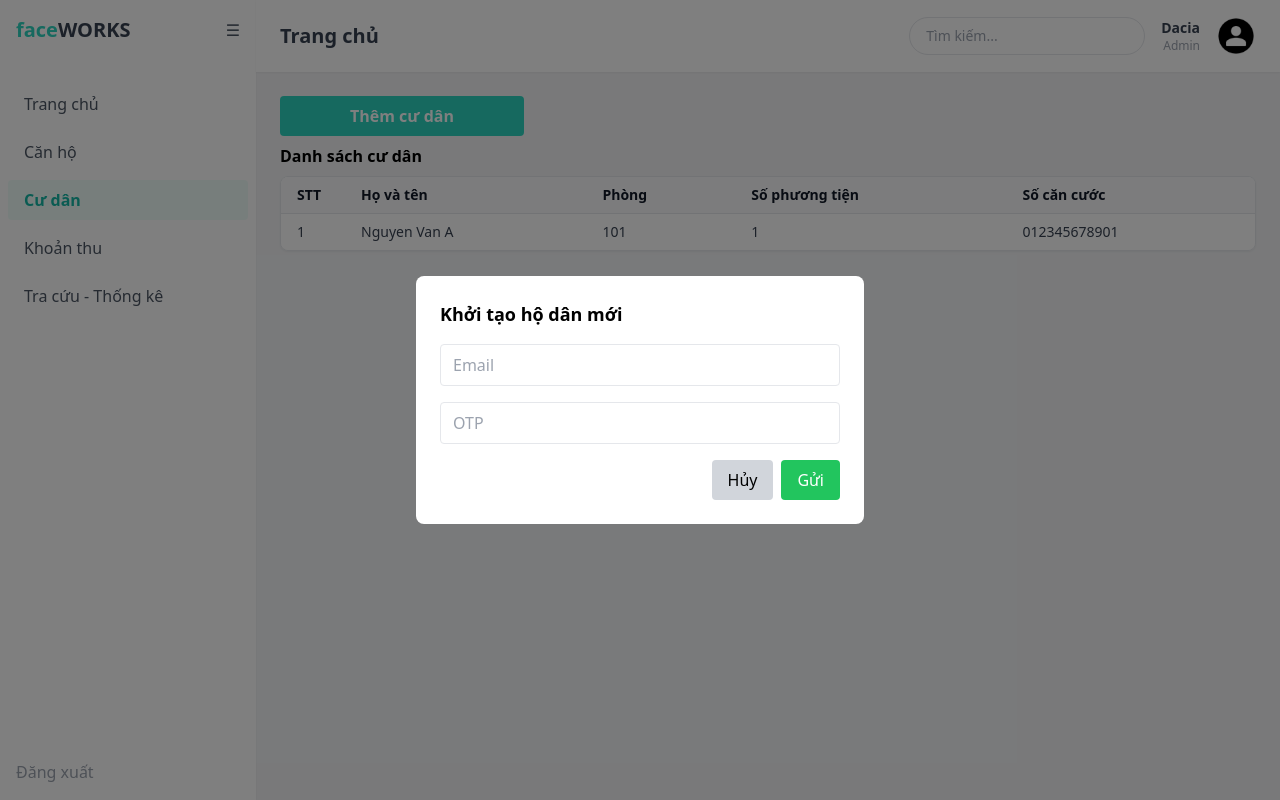
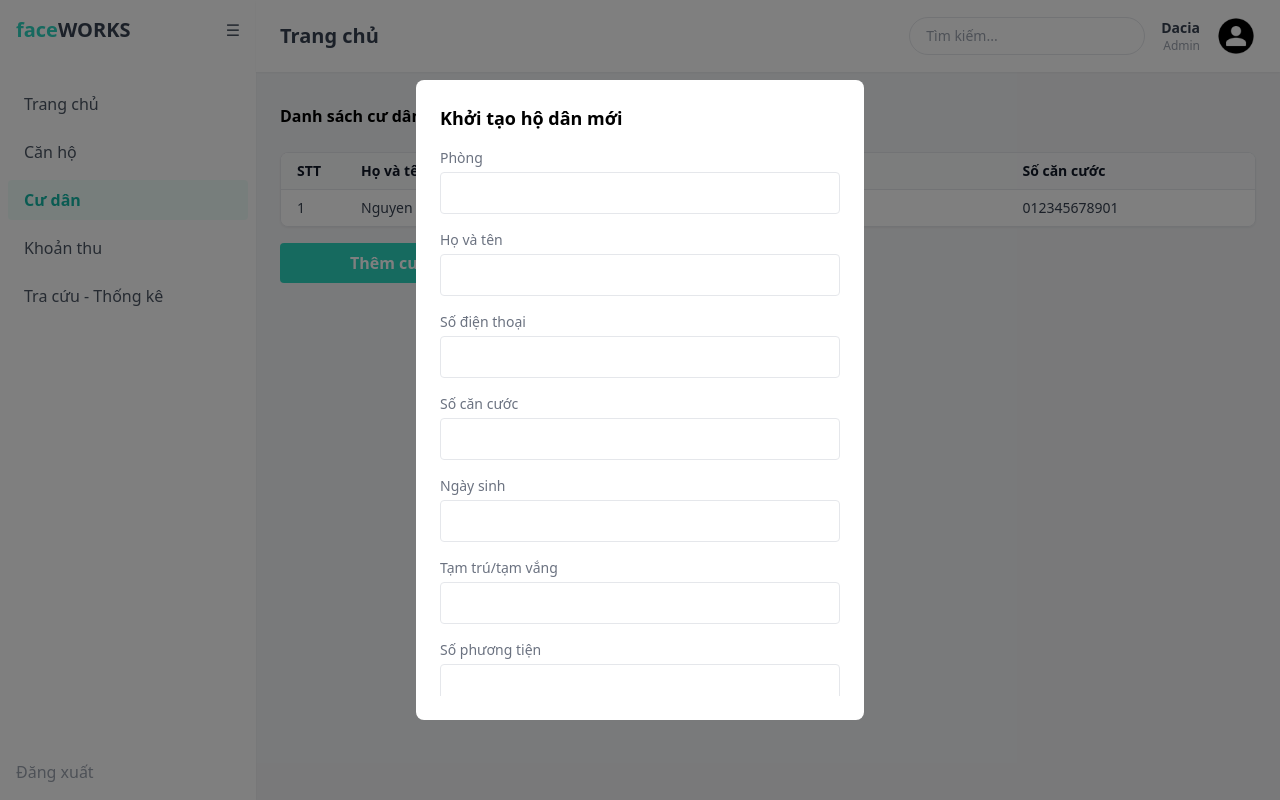
Before and after one commit to dinhthigaamer/Blue-Moon---BTL-CNPM, a React (Vite) app in the folder Front_end/: page /cu_dan in a window 1280 px wide. Both pictures are taken after a click on the button "Thêm cư dân". Built offline with nearby package versions, Linux system fonts and the light colour scheme.

Commit message:
thêm phần gọi API - chưa test

```diff
--- a/Front_end/package.json
+++ b/Front_end/package.json
@@ -10,6 +10,7 @@
     "preview": "vite preview"
   },
   "dependencies": {
+    "axios": "^1.13.2",
     "react": "^19.2.0",
     "react-dom": "^19.2.0",
     "react-router-dom": "^7.11.0"
--- /dev/null
+++ b/Front_end/src/api/authAPI.js
@@ -0,0 +1,17 @@
+import axiosClient from "./axiosClient"
+
+let authAPI = {}
+
+authAPI.register = async function (user) {
+    return axiosClient.post("/auth/register", user)
+};
+
+authAPI.login = async function (user) {
+    return axiosClient.post("/auth/login", user)
+};
+
+authAPI.getMe = async function () {
+    return axiosClient.get("/auth/me")
+};
+
+export default authAPI;
--- /dev/null
+++ b/Front_end/src/api/axiosClient.js
@@ -0,0 +1,25 @@
+import axios from "axios";
+
+const axiosClient = axios.create({
+    baseURL: "http://localhost:8080/api", // URL backend
+    headers: {
+        "Content-Type": "application/json"
+    }
+});
+
+// 👉 Tự động gắn token vào mọi request
+axiosClient.interceptors.request.use(
+    (config) => {
+        const token = localStorage.getItem("accessToken");
+        // hoặc sessionStorage
+
+        if (token) {
+            config.headers.Authorization = `Bearer ${token}`;
+        }
+
+        return config;
+    },
+    (error) => Promise.reject(error)
+);
+
+export default axiosClient;
--- a/Front_end/src/pages/QLCuDan_CanHo/CanHo.jsx
+++ b/Front_end/src/pages/QLCuDan_CanHo/CanHo.jsx
@@ -11,6 +11,25 @@ export default function CanHo() {
         { label: "Số người", key: "residentCount" },
         { label: "Số phương tiện", key: "vehicleCount" },
     ]
+
+    const infor = [
+        { label: "Số phòng", key: "roomNumber" },
+        { label: "Chủ sở hữu", key: "ownerName" },
+        { label: "Số người", key: "residentCount" },
+        { label: "Số phương tiện", key: "vehicleCount" },
+    ]
+
+    const [canHo, setCanHo] = useState({
+        "roomNumber": "203",
+        "ownerName": "Nguyễn Văn A",
+        "residentCount": 0,
+        "vehicleCount": 0
+    });
+
+    const handleChange = (e) => {
+        const { name, value } = e.target;
+        setCanHo((prev) => ({ ...prev, [name]: value }));
+    };
 
     const data = [
         {
@@ -28,13 +47,7 @@ export default function CanHo() {
     };
 
     return (
-        <div className="min-h-screen flex flex-col">
-            <button
-                className="w-1/4 bg-teal-400 hover:bg-teal-500 text-white font-semibold py-2 rounded transition-colors"
-                onClick={handleClick}
-            >
-                Thêm căn hộ
-            </button>
+        <div className="min-h-screen flex flex-col space-y-4">
             <p className="font-semibold py-2">
                 Danh sách căn hộ
             </p>
@@ -42,26 +55,12 @@ export default function CanHo() {
                 columns={columns}
                 data={data}
             />
-            {/* <table class="border border-gray-400 border-collapse w-full">
-                <thead>
-                    <tr>
-                        <th class="border border-gray-400 px-4 py-2">Mã căn hộ</th>
-                        <th class="border border-gray-400 px-4 py-2">Chủ hộ</th>
-                        <th class="border border-gray-400 px-4 py-2">Số người ở</th>
-                        <th class="border border-gray-400 px-4 py-2">Số phương tiện</th>
-                        <th class="border border-gray-400 px-4 py-2">Tình trạng</th>
-                    </tr>
-                </thead>
-                <tbody>
-                    <tr>
-                        <td class="border border-gray-400 px-4 py-2 text-center">1</td>
-                        <td class="border border-gray-400 px-4 py-2">An</td>
-                        <td class="border border-gray-400 px-4 py-2 text-center">20</td>
-                        <td class="border border-gray-400 px-4 py-2">An</td>
-                        <td class="border border-gray-400 px-4 py-2 text-center">20</td>
-                    </tr>
-                </tbody>
-            </table> */}
+            <button
+                className="w-1/4 bg-teal-400 hover:bg-teal-500 text-white font-semibold py-2 rounded transition-colors"
+                onClick={handleClick}
+            >
+                Thêm căn hộ
+            </button>
 
             {isOpen && (
                 <div>
@@ -75,19 +74,20 @@ export default function CanHo() {
                     <div
                         className="fixed inset-0 flex items-center justify-center z-50"
                     >
-                        <div className="bg-white rounded-lg p-6 w-full max-w-md">
+                        <div className="bg-white rounded-lg p-6 w-full max-w-md max-h-[80vh] flex flex-col">
                             <h2 className="text-lg font-semibold mb-4">Khởi tạo hộ dân mới</h2>
-                            <form className="space-y-4">
-                                <input
-                                    type="text"
-                                    placeholder="Email"
-                                    className="border px-3 py-2 rounded w-full"
-                                />
-                                <input
-                                    type="text"
-                                    placeholder="OTP"
-                                    className="border px-3 py-2 rounded w-full"
-                                />
+                            <form className="space-y-4 overflow-y-auto">
+                                {
+                                    infor.map((item, index) => {
+                                        // console.log(item.key, cuDan[item.key] || "Không có");
+                                        return (<Input
+                                            label={item.label}
+                                            name={item.key}
+                                            value={canHo[item.key] || "Không có"}
+                                            onChange={handleChange}
+                                        />);
+                                    })
+                                }
                                 <div className="flex justify-end gap-2">
                                     <button
                                         type="button"
@@ -111,3 +111,15 @@ export default function CanHo() {
         </div>
     );
 }
+
+function Input({ label, ...props }) {
+    return (
+        <div>
+            <p className="text-sm text-gray-500 mb-1">{label}</p>
+            <input
+                {...props}
+                className="w-full border px-3 py-2 rounded"
+            />
+        </div>
+    );
+}
--- a/Front_end/src/pages/QLCuDan_CanHo/ChiTietCuDan.jsx
+++ b/Front_end/src/pages/QLCuDan_CanHo/ChiTietCuDan.jsx
@@ -1,5 +1,5 @@
 import { useParams, useNavigate } from "react-router-dom";
-import { useState } from "react";
+import { useState, useEffect } from "react";
 
 export default function ChiTietCuDan() {
     const { id } = useParams();
@@ -10,11 +10,11 @@ export default function ChiTietCuDan() {
     const infor = [
         { label: "Phòng", key: "roomNumber" },
         { label: "Họ và tên", key: "fullName" },
-        { label: "Số điện thoại", key: "phone" },
+        { label: "Số điện thoại", key: "phone", type: "tel" },
         { label: "Số căn cước", key: "cccd" },
-        { label: "Ngày sinh", key: "dateOfBirth" },
+        { label: "Ngày sinh", key: "dateOfBirth", type: "date" },
         { label: "Tạm trú/tạm vắng", key: "residenceStatus" },
-        { label: "Số phương tiện", key: "vehicleCount" },
+        { label: "Số phương tiện", key: "vehicleCount", type: "number" },
         { label: "Dân tộc", key: "ethnicity" },
         { label: "Tôn giáo", key: "religion" },
         { label: "Nghề nghiệp", key: "occupation" }
@@ -24,7 +24,13 @@ export default function ChiTietCuDan() {
         "fullName": "Nguyễn Văn A",
         "phone": "0123456789",
         "roomNumber": "A1-203",
+        "dateOfBirth": "2020-01-02"
     });
+
+    useEffect(() => {
+        if (!cuDan["dateOfBirth"])
+            setCuDan({ ...cuDan, "dateOfBirth": "2000-01-01" });
+    }, []);
 
     const handleChange = (e) => {
         const { name, value } = e.target;
@@ -92,7 +98,7 @@ export default function ChiTietCuDan() {
                             {
                                 infor.map((item, index) => {
                                     // console.log(item.key, cuDan[item.key] || "Không có");
-                                    return (<Info label={item.label} value={cuDan[item.key] || "Không có"} />);
+                                    return (<Info label={item.label} value={cuDan[item.key] || null} />);
                                 })
                             }
                         </div>
@@ -107,7 +113,8 @@ export default function ChiTietCuDan() {
                                     return (<Input
                                         label={item.label}
                                         name={item.key}
-                                        value={cuDan[item.key] || "Không có"}
+                                        value={cuDan[item.key] || null}
+                                        type={cuDan[item.type] || "text"}
                                         onChange={handleChange}
                                     />);
                                 })
--- a/Front_end/src/pages/QLCuDan_CanHo/CuDan.jsx
+++ b/Front_end/src/pages/QLCuDan_CanHo/CuDan.jsx
@@ -4,11 +4,46 @@ import MyTable from '../../components/MyTable';
 
 export default function CuDan() {
     const [isOpen, setIsOpen] = useState(false);
+    const [cuDan, setCuDan] = useState({
+        roomNumber: "",
+        fullName: "",
+        phone: "",
+        cccd: "",
+        dateOfBirth: "",
+        residenceStatus: "",
+        vehicleCount: "",
+        ethnicity: "",
+        religion: "",
+        occupation: ""
+    });
+
+    const handleChange = (e) => {
+        const { name, value, type } = e.target;
+
+        setCuDan(prev => ({
+            ...prev,
+            [name]: type === "number" ? Number(value) : value
+        }));
+    };
+
     const columns = [
         { label: "Họ và tên", key: "fullName" },
         { label: "Phòng", key: "roomNumber" },
         { label: "Số phương tiện", key: "vehicleCount" },
         { label: "Số căn cước", key: "cccd" },
+    ];
+
+    const infor = [
+        { label: "Phòng", key: "roomNumber" },
+        { label: "Họ và tên", key: "fullName" },
+        { label: "Số điện thoại", key: "phone", type: "tel" },
+        { label: "Số căn cước", key: "cccd" },
+        { label: "Ngày sinh", key: "dateOfBirth", type: "date" },
+        { label: "Tạm trú/tạm vắng", key: "residenceStatus" },
+        { label: "Số phương tiện", key: "vehicleCount", type: "number" },
+        { label: "Dân tộc", key: "ethnicity" },
+        { label: "Tôn giáo", key: "religion" },
+        { label: "Nghề nghiệp", key: "occupation" }
     ];
 
     const data = [
@@ -33,13 +68,7 @@ export default function CuDan() {
     };
 
     return (
-        <div className="min-h-screen flex flex-col">
-            <button
-                className="w-1/4 bg-teal-400 hover:bg-teal-500 text-white font-semibold py-2 rounded transition-colors"
-                onClick={handleClick}
-            >
-                Thêm cư dân
-            </button>
+        <div className="min-h-screen flex flex-col space-y-4 ">
             <p className="font-semibold py-2">
                 Danh sách cư dân
             </p>
@@ -47,6 +76,13 @@ export default function CuDan() {
                 columns={columns}
                 data={data}
             />
+
+            <button
+                className="w-1/4 bg-teal-400 hover:bg-teal-500 text-white font-semibold py-2 rounded transition-colors"
+                onClick={handleClick}
+            >
+                Thêm cư dân
+            </button>
 
             {isOpen && (
                 <div>
@@ -56,23 +92,23 @@ export default function CuDan() {
                         onClick={() => setIsOpen(false)}
                     />
 
-                    {/* Form điền phòng mới */}
+                    {/* Form điền cư dân mới */}
                     <div
                         className="fixed inset-0 flex items-center justify-center z-50"
                     >
-                        <div className="bg-white rounded-lg p-6 w-full max-w-md">
+                        <div className="bg-white rounded-lg p-6 w-full max-w-md max-h-[80vh] flex flex-col">
                             <h2 className="text-lg font-semibold mb-4">Khởi tạo hộ dân mới</h2>
-                            <form className="space-y-4">
-                                <input
-                                    type="text"
-                                    placeholder="Email"
-                                    className="border px-3 py-2 rounded w-full"
-                                />
-                                <input
-                                    type="text"
-                                    placeholder="OTP"
-                                    className="border px-3 py-2 rounded w-full"
-                                />
+                            <form className="space-y-4 overflow-y-auto">
+                                {
+                                    infor.map((item, index) => {
+                                        // console.log(item.key, cuDan[item.key] || "Không có");
+                                        return (<Input
+                                            label={item.label}
+                                            name={item.key}
+                                            onChange={handleChange}
+                                        />);
+                                    })
+                                }
                                 <div className="flex justify-end gap-2">
                                     <button
                                         type="button"
@@ -96,3 +132,15 @@ export default function CuDan() {
         </div>
     );
 }
+
+function Input({ label, ...props }) {
+    return (
+        <div>
+            <p className="text-sm text-gray-500 mb-1">{label}</p>
+            <input
+                {...props}
+                className="w-full border px-3 py-2 rounded"
+            />
+        </div>
+    );
+}
```
Also changed, not shown: Front_end/src/api/householdAPI.js (added), Front_end/src/api/residentAPI.js (added), 1 other file (tests, documents, lock files or other folders).
